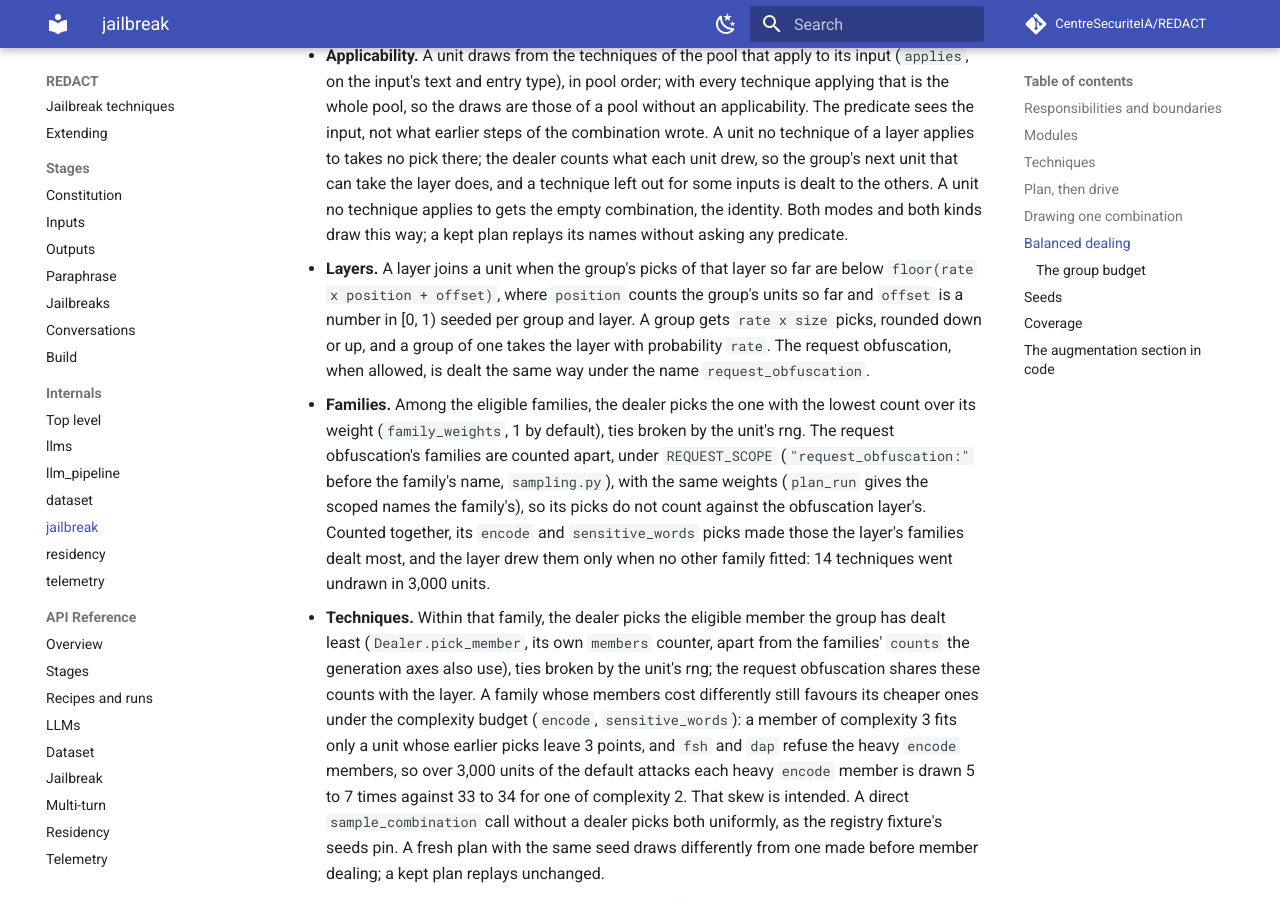
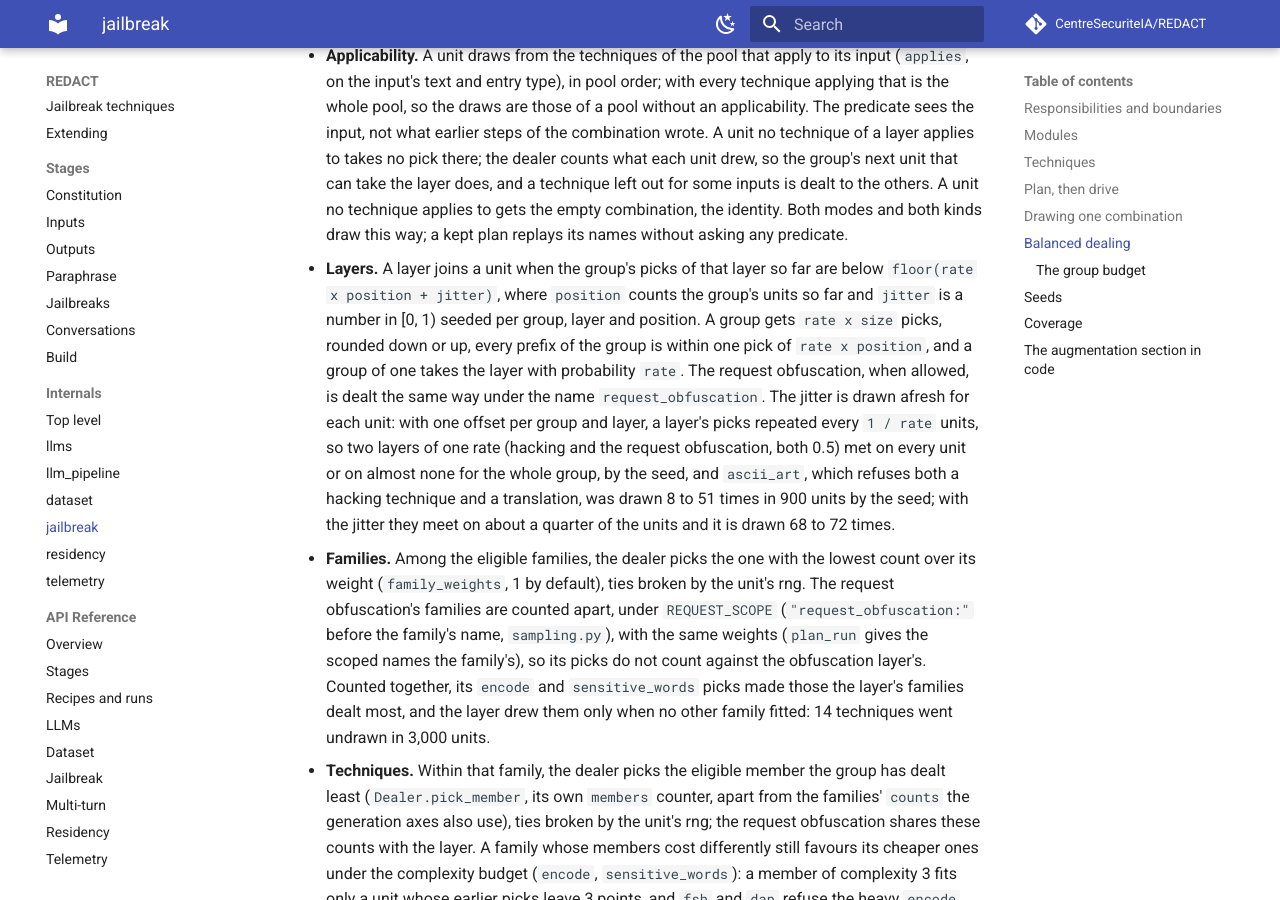
Before and after one commit to CentreSecuriteIA/REDACT, an MkDocs documentation site: the page built from docs/internals/jailbreak.md, in a window 1280 px wide and 900 px high, scrolled down 7302 px. Built offline with MkDocs 1.6.1 and Material for MkDocs 9.7.7, drawn with Linux system fonts in a browser that asks for light colours; comment, search, counter and statistics services are not loaded; some of the changed text lies outside the part shown.

Commit message:
Deal each layer with a jitter per unit, so two layers of one rate fall independently
Dealer.include used one seeded offset per group and part, so a part at
rate r took its picks every 1/r units. Two parts of one rate, hacking and
the request obfuscation (both 0.5 in the packaged attacks), were then
exactly in phase or exactly out of phase for a whole group, by the seed:
the request obfuscation landed on every hacking unit or on almost none,
and ascii_art, which refuses both a hacking technique and a translation,
swung by about 6x. The jitter is now drawn afresh for each unit, seeded by
the group, the part and the position: the rates stay exact (a group gets
rate x size picks rounded down or up, every prefix within one pick of
rate x position, a group of one takes the part with probability rate).

Measured with the engine critique's cooccur.py (default attacks, 900
units in three groups, seeds 1, 2, 42, 43): P(request obfuscation | hacking)
per group was 1.00 or 0.02-0.03, now 0.48-0.56; ascii_art was drawn 33, 35,
51 and 8 times, now 70, 68, 72 and 71. A new test deals two rate-0.5 parts
over groups of 1,000 and 2,000 at four seeds: each keeps its rate, and they
meet on rate x rate of the units within a fifth (they met on all or none
before); another holds the one-pick prefix bound.

Pinned digests that moved, re-pinned: test_dealing's _PINNED_DRAWS (235 of
the 240 dealt units draw otherwise; the 200 undealt draws ask no dealer and
do not move), and the dataset dealer's _PINNED_TRACE (14 of its 40 include
flags, still 16 picks; no name, no rng draw, and not the axes' specs, which
call pick only). The request obfuscation's family-weights test gave exactly
180/60/60 only because the lock kept the step off the manipulation units,
which refuse a translation; it now denies the manipulation layer and
still gets 180/60/60.

The eval draws do not move: the eval type's rounds are exact_techniques 1
then 2, which sample_exact_combination draws without ever asking the
dealer's include, and _PINNED_EVAL_DRAWS (95083fbb...) passes unchanged, as
does eval_pool.json. A kept plan replays unchanged.

Co-Authored-By: Claude Opus 5.5 <noreply@anthropic.com>

```diff
--- a/docs/internals/jailbreak.md
+++ b/docs/internals/jailbreak.md
@@ -314,12 +314,20 @@ order.
   Both modes and both kinds draw this way; a kept plan replays its names
   without asking any predicate.
 - **Layers.** A layer joins a unit when the group's picks of that layer so
-  far are below `floor(rate x position + offset)`, where `position` counts
-  the group's units so far and `offset` is a number in [0, 1) seeded per
-  group and layer. A group gets `rate x size` picks, rounded down or up, and
-  a group of one takes the layer with probability `rate`. The request
+  far are below `floor(rate x position + jitter)`, where `position` counts
+  the group's units so far and `jitter` is a number in [0, 1) seeded per
+  group, layer and position. A group gets `rate x size` picks, rounded down
+  or up, every prefix of the group is within one pick of `rate x position`,
+  and a group of one takes the layer with probability `rate`. The request
   obfuscation, when allowed, is dealt the same way under the name
-  `request_obfuscation`.
+  `request_obfuscation`. The jitter is drawn afresh for each unit: with one
+  offset per group and layer, a layer's picks repeated every `1 / rate`
+  units, so two layers of one rate (hacking and the request obfuscation,
+  both 0.5) met on every unit or on almost none for the whole group, by the
+  seed, and `ascii_art`, which refuses both a hacking technique and a
+  translation, was drawn 8 to 51 times in 900 units by the seed; with the
+  jitter they meet on about a quarter of the units and it is drawn 68 to 72
+  times.
 - **Families.** Among the eligible families, the dealer picks the one with
   the lowest count over its weight (`family_weights`, 1 by default), ties
   broken by the unit's rng. The request obfuscation's families are counted
@@ -413,7 +421,7 @@ joined by `::`: the same in every process, unlike Python's `hash`.
 | Draw | Seed |
 |---|---|
 | A unit's combination | `stable_seed(seed, input_id, iteration)`, plus the attempt number on a redraw |
-| A layer's offset in a group | `stable_seed(seed, category, entry_type, iteration, layer)` |
+| A layer's jitter at a unit | `stable_seed(seed, category, entry_type, iteration, layer, position)` |
 | A technique's random choices | `stable_seed(seed, label, input_id, iteration, technique name)`, the label `jailbreak` or `variation` |
 
 So the plan does not depend on the order or the chunking of the inputs, and
```
Also changed, not shown: CLAUDE.md (+2 -2 lines), docs/configuration.md (+16 -0 lines), docs/internals/dataset.md (+1 -1 lines), 3 other files.
